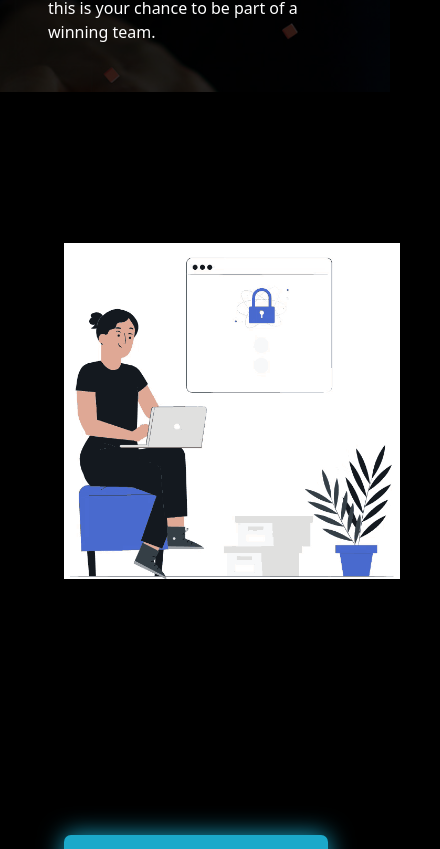
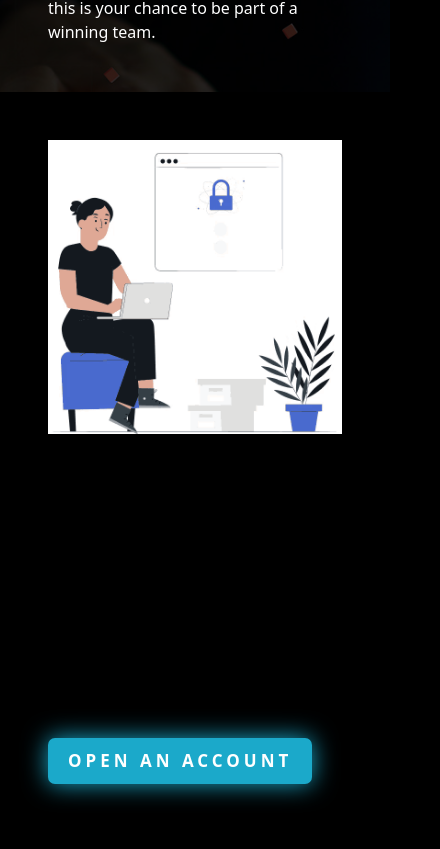
Before and after one commit to SumiAkter2/vantage-capital, a React (Vite) app: page / in a window 390 px wide. Shown: the part 4992-5841 px from the top of the page, 440 px wide, since content can reach past the window. Built offline with nearby package versions, Linux system fonts and the light colour scheme.

Commit message:
responsive done

```diff
--- a/src/Component/Home/OpenAccount.jsx
+++ b/src/Component/Home/OpenAccount.jsx
@@ -2,11 +2,11 @@ import img from "../../assets/Home/OpenAccout/login.gif";
 import PrimaryButton from "../PrimaryButton/PrimaryButton";
 const OpenAccount = () => {
   return (
-    <div>
-      <div className="hero min-h-screen text-black mb-12 px-6">
-        <div className="hero-content flex-col lg:flex-row ">
-          <img src={img} className="max-w-sm rounded-lg shadow-2xl px-6" />
-          <div className="md:w-1/2 mt-12 md:pl-8 px-6">
+
+      <div className="  text-black my-12 px-6">
+        <div className=" md:flex justify-content-center  items-center">
+          <img src={img} className=" rounded-lg shadow-2xl px-6" />
+          <div className="md:w-1/2 mt-12 md:pl-8 px-6 ">
             <h1 className="text-4xl font-bold pb-6 ">Open an Account</h1>
             <p className="pb-8">
               Explore our range of services, open an account, or reach out to
@@ -16,7 +16,7 @@ const OpenAccount = () => {
             <PrimaryButton title={"Open An Account"}></PrimaryButton>
           </div>
         </div>
-      </div>
+
     </div>
   );
 };
--- a/src/Component/Home/Quote/Quote.jsx
+++ b/src/Component/Home/Quote/Quote.jsx
@@ -2,9 +2,9 @@ import img from "../../../assets/Home/quote/quote (2).png";
 const Quote = () => {
   return (
     <div>
-      <div className="hero min-h-screen ">
-        <div className="hero-content flex-col lg:flex-row ">
-          <img src={img} className="max-w-sm rounded-lg mb-12 px-6" />
+      <div className=" ">
+        <div className="md:flex justify-content-center items-start ">
+          <img src={img} className=" rounded-lg mb-12 px-6" />
           <div>
             <div className="md:w-1/2 mx-auto  text-black px-6 ">
               <h1 className="md:text-5xl text-4xl font-bold  text-start my-6">
--- a/src/Component/Home/Testimonial.jsx
+++ b/src/Component/Home/Testimonial.jsx
@@ -34,14 +34,14 @@ const Testimonial = () => {
       >
         {client.map((c) => (
           <SwiperSlide key={c.id}>
-            <div className="hero  text-black ">
-              <div className="hero-content flex-col lg:flex-row">
+            <div className="  text-black ">
+              <div className="md:flex justify-center items-center">
                 <img
                   src={c.img}
-                  className="max-w-sm rounded-lg border-4 p-6 lg:p-12 mx-auto lg:mx-auto bg-black border-[#1ba9ca]"
+                  className="w-56 md:w-96  rounded-lg border-4 p-6 lg:p-12 mx-auto lg:mx-auto bg-black border-[#1ba9ca]"
                   alt="man-img"
                 />
-                <div className=" text-start lg:w-1/2 px-6">
+                <div className="text-start lg:w-1/2 md:px-6 px-12 mt-6">
                   <h1 className="text-4xl font-bold text-primary">{c.name}</h1>
                   <p className="py-6 ">{c.des}</p>
 
--- a/src/Info/TestomonialInfo.jsx
+++ b/src/Info/TestomonialInfo.jsx
@@ -1,22 +1,22 @@
 export const client = [
   {
     id: 1,
-    name: "Tom Andy ",
-    img: "https://i.ibb.co/Sytt0tp/Rectangle-16.png",
+    name: "Tom Andy  ",
+    img: "https://i.ibb.co/DwHbJFk/man44.jpg",
     des: "I have been using Vantage Capital fx for over a year now and I couldn't be happier with the results.  The team at Vantage Vapital fx is knowledgeable and dedicated to maximizing my investment potential.  I highly recommend Vantage capital fx to anyone looking to invest in the forex market.",
     ratting: 5,
   },
   {
     id: 2,
-    name: " Anushka Shetthi",
+    name: " Emma",
     img: "https://i.ibb.co/PWjCVVf/women33.jpg",
     des: "Their managed forex accounts have allowed me to invest in the foreign currency exchange market without having to be an expert in foreign currencies.I have seen steady growth and capital preservation in my investments, and I appreciate their transparent profit-sharing model.",
     ratting: 4,
   },
   {
     id: 3,
-    name: "Amber Bee",
-    img: "https://i.ibb.co/GHWY4TD/img.jpg",
+    name: "Alice",
+    img: "https://i.ibb.co/KhtfYz6/women1.jpg",
     des: "I was hesitant to invest in the forex market due to the prevalence of scams and unscrupulous brokers.  I also appreciate their profit-sharing model, which aligns their interests with mine. I highly recommend Vantage Capital fx to anyone looking to invest in the forex market.",
     ratting: 4.5,
   },
```
